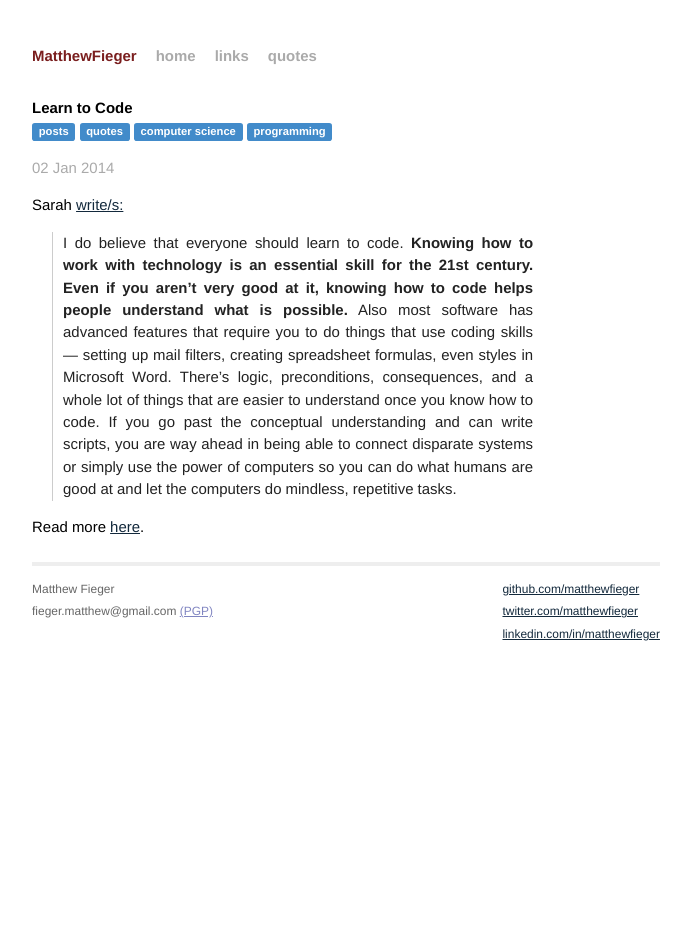
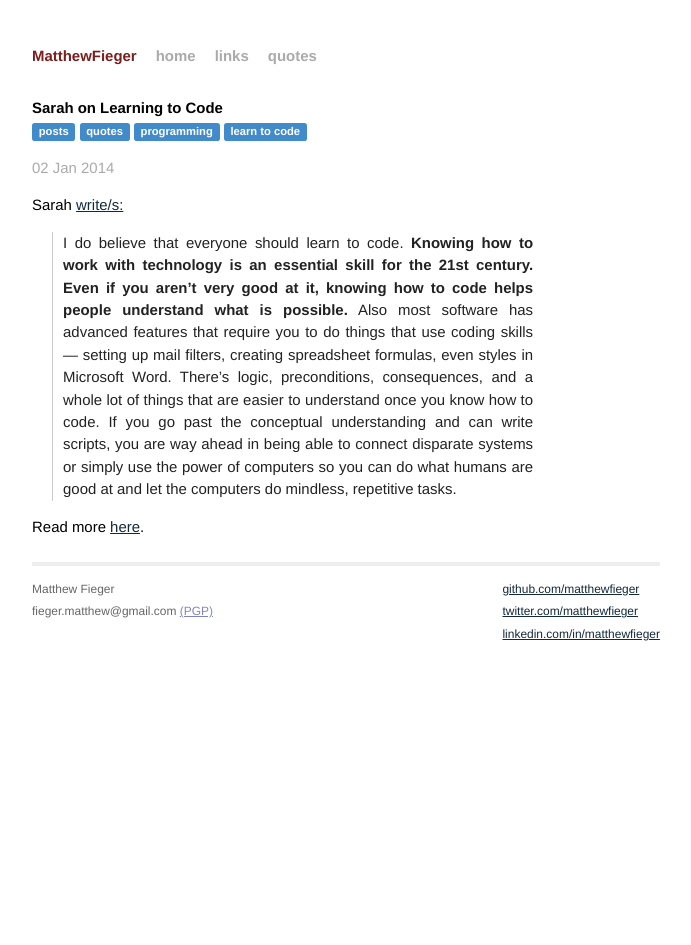
Before and after one commit to matthewfieger/matthewfieger.github.io, a Jekyll site: the page built from _posts/2014-01-02-learn-to-code.markdown, in a window 1280 px wide. Shown: the whole page, without its empty margins (294-985 px from the left). Built offline with Jekyll 4.4.1, drawn with Linux system fonts in a browser that asks for light colours; Markdown is read by kramdown in place of the engine named in the settings.

Commit message:
changed tags

```diff
--- a/_posts/2013-12-26-hello-world-2014.markdown
+++ b/_posts/2013-12-26-hello-world-2014.markdown
@@ -3,7 +3,7 @@ layout: post
 title:  "Hello World, 2014"
 date:   2013-12-26 12:00:00
 categories: posts me
-tags: ["computer science"]
+tags: ["programming", "jekyll"]
 ---
 
 This year I will rebuild my personal homepage using two technologies I haven't used before: [Github](https://github.com/) and [Jekyll](http://jekyllrb.com/).
--- a/_posts/2014-01-02-learn-to-code.markdown
+++ b/_posts/2014-01-02-learn-to-code.markdown
@@ -1,9 +1,9 @@
 ---
 layout: quote
-title:  "Learn to Code"
+title:  "Sarah on Learning to Code"
 date:   2014-01-02 10:04:42
 categories: posts quotes
-tags: ["computer science", "programming"]
+tags: ["programming", "learn to code"]
 source: "Sarah"
 reference: http://www.ultrasaurus.com/2013/12/code-computer-science/
 ---
```
